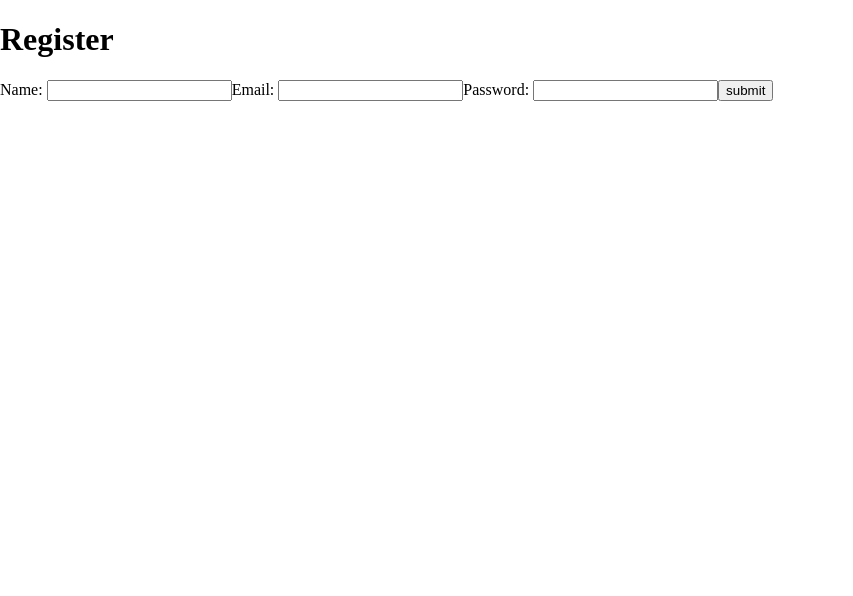
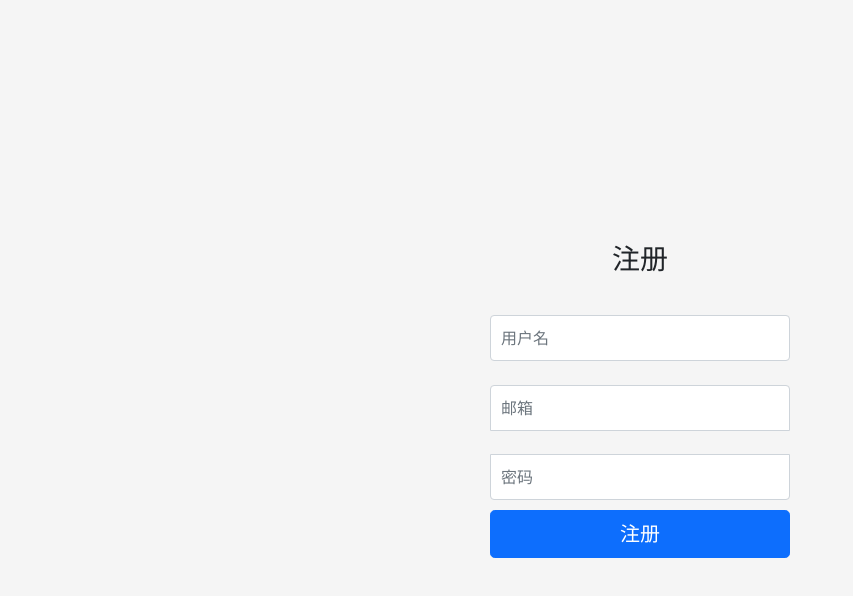
Before and after one commit to Eathyn/my-todo-app, a Vue app in the folder web/: page /register in a window 1280 px wide. Shown: the top 596 px of the page, without its empty margins (0-853 px from the left). Built offline with nearby package versions, Linux system fonts and the light colour scheme; the HTML template or start-up script is replaced by a standard one.

Commit message:
refactor: use bootstrap

```diff
--- a/web/src/views/Register.vue
+++ b/web/src/views/Register.vue
@@ -1,19 +1,23 @@
 <template>
-  <div>
-    <h1>Register</h1>
-    <form @submit="submitForm">
-      <label for="name">Name:
-        <input v-model="model.name" id="name" type="text" name="name">
-      </label>
-      <label for="email">Email:
-        <input v-model="model.email" id="email" type="email" name="email">
-      </label>
-      <label for=password>Password:
-        <input v-model="model.password" id="password" type="password" name="password">
-      </label>
-      <button>submit</button>
-    </form>
-  </div>
+  <html>
+    <head>
+      <link href="https://cdn.jsdelivr.net/npm/bootstrap@5.0.0-beta1/dist/css/bootstrap.min.css" rel="stylesheet" integrity="sha384-giJF6kkoqNQ00vy+HMDP7azOuL0xtbfIcaT9wjKHr8RbDVddVHyTfAAsrekwKmP1" crossorigin="anonymous">
+    </head>
+    <body class="text-center">
+      <main class="form-signin">
+        <h1 class="h3 mb-3 fw-normal">注册</h1>
+        <form>
+          <label for="name" class="mb-3 w-100"></label>
+          <input v-model="model.name" id="name" type="text" name="name" class="form-control" placeholder="用户名">
+          <label for="email" class="mb-3 w-100"></label>
+          <input v-model="model.email" id="email" type="email" name="email" class="form-control" placeholder="邮箱">
+          <label for=password class="mb-d w-100"></label>
+          <input v-model="model.password" id="password" type="password" name="password" class="form-control" placeholder="密码">
+          <button class="w-100 btn btn-lg btn-primary" type="submit" @click.prevent="submitForm">注册</button>
+        </form>
+      </main>
+    </body>
+  </html>
 </template>
 
 <script>
@@ -29,14 +33,66 @@ export default {
     }
   },
   methods: {
-    submitForm(evt) {
-      evt.preventDefault()
-      this.$http.post('/register', this.model)
+    async submitForm() {
+      try {
+        await this.$http.post('/register', this.model)
+
+        this.model.name = ''
+        this.model.email = ''
+        this.model.password = ''
+
+        // route to login page
+        await this.$router.push({path: '/login'})
+      } catch (e) {
+        console.log(e)
+      }
     },
   }
 }
 </script>
 
 <style scoped>
+html,
+body {
+  height: 100%;
+  width: 100%;
+}
 
+body {
+  display: flex;
+  align-items: center;
+  padding-top: 40px;
+  padding-bottom: 40px;
+  background-color: #f5f5f5;
+}
+
+.form-signin {
+  width: 100%;
+  max-width: 330px;
+  padding: 15px;
+  margin: auto;
+}
+.form-signin {
+  font-weight: 400;
+}
+.form-signin .form-control {
+  position: relative;
+  box-sizing: border-box;
+  height: auto;
+  padding: 10px;
+  font-size: 16px;
+}
+.form-signin .form-control:focus {
+  z-index: 2;
+}
+.form-signin input[type="email"] {
+  margin-bottom: -1px;
+  border-bottom-right-radius: 0;
+  border-bottom-left-radius: 0;
+}
+.form-signin input[type="password"] {
+  margin-bottom: 10px;
+  border-top-left-radius: 0;
+  border-top-right-radius: 0;
+}
 </style>
```
